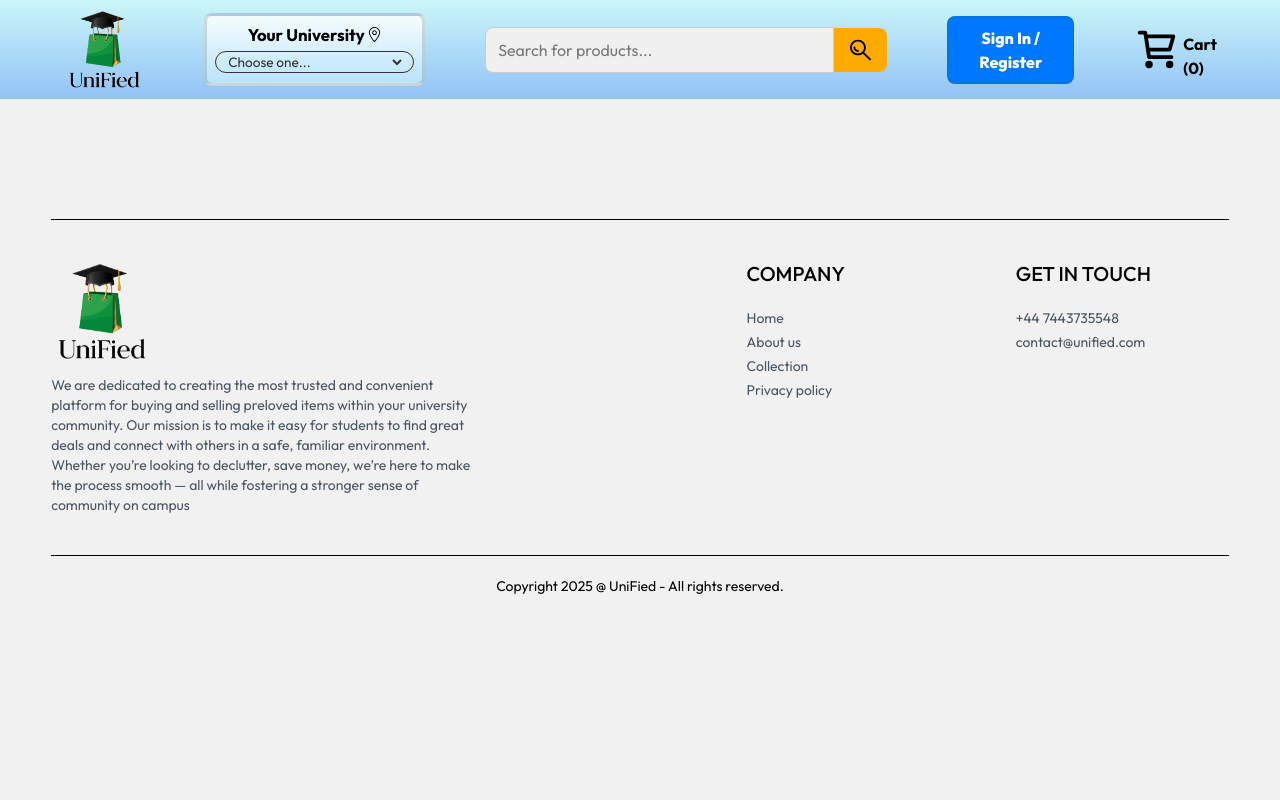
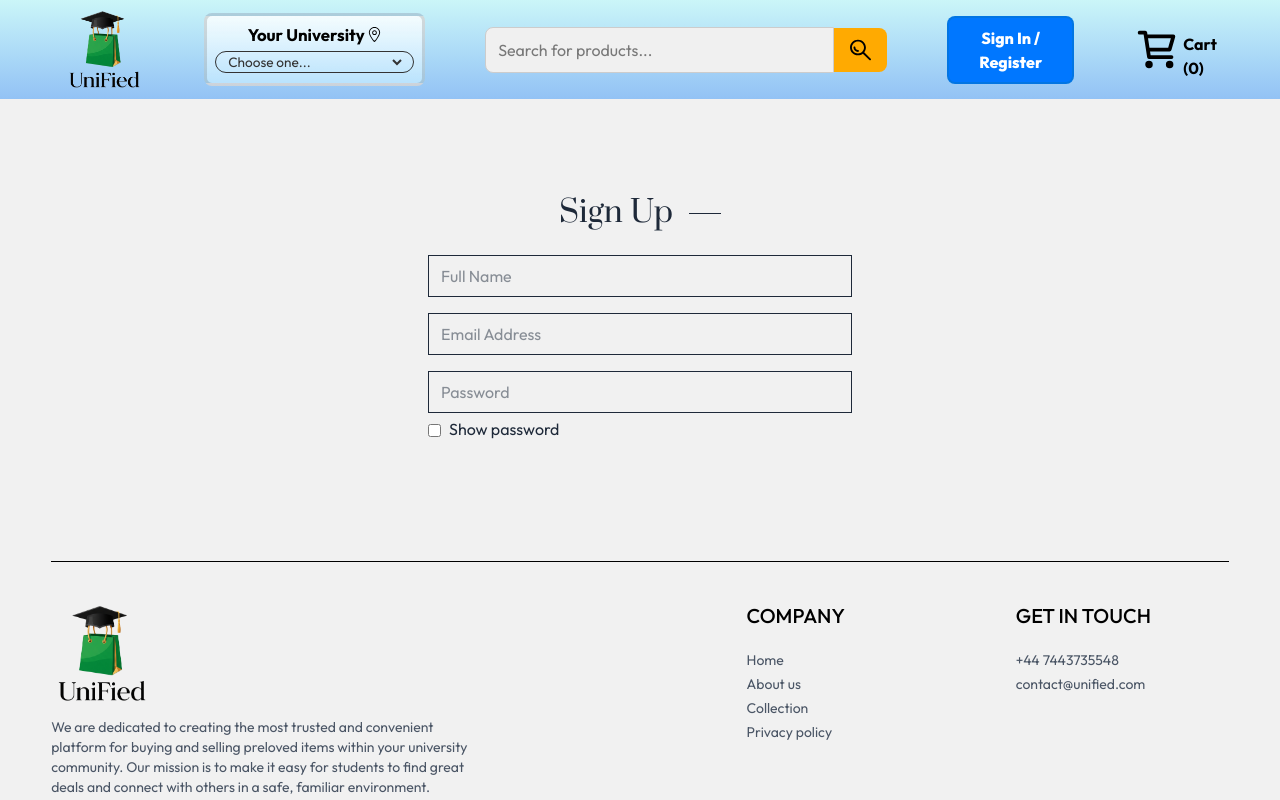
Before and after one commit to ajamidar/UniFied, a React (Vite) app in the folder frontend/: page /login in a window 1280 px wide. Shown: the top 800 px of the page. Built offline with nearby package versions, Linux system fonts and the light colour scheme.

Commit message:
Update Login.jsx

```diff
--- a/frontend/src/pages/Login.jsx
+++ b/frontend/src/pages/Login.jsx
@@ -1,10 +1,39 @@
-import React from 'react'
+import React, { useState } from 'react'
 
 const Login = () => {
+  const [currentState, setCurrentState] = useState('Sign Up');
+  const [showPassword, setShowPassword] = useState(false);
+
   return (
-    <div>
+    <form className='flex flex-col items-center w-[90%] max-sm:max-w-96 m-auto mt-14 gap-4 text-gray-800'>
+      <div className='inline-flex items-center gap-4 mb-2 mt-10'>
+        <p className='prata-regular text-3xl'>{currentState}</p>
+        <hr className='border-none h-[1.5px] w-8 bg-gray-800' />
+      </div>
+      <input type='text' className='w-2/5 px-3 py-2 border border-gray-800' placeholder='Full Name' />
+      <input type='email' className='w-2/5 px-3 py-2 border border-gray-800' placeholder='Email Address' />
 
-    </div>
+      {/* Password input with checkbox toggle */}
+      <div className='w-2/5'>
+        <input
+          type={showPassword ? 'text' : 'password'}
+          className='w-full px-3 py-2 border border-gray-800'
+          placeholder='Password'
+        />
+        <div className="flex items-center mt-1">
+          <input
+            id="show-password"
+            type="checkbox"
+            className="mr-2 mt-0.5 cursor-pointer"
+            checked={showPassword}
+            onChange={() => setShowPassword(!showPassword)}
+          />
+          <label htmlFor="show-password" className="text-md cursor-pointer">
+            Show password
+          </label>
+        </div>
+      </div>
+    </form>
   )
 }
 
```
